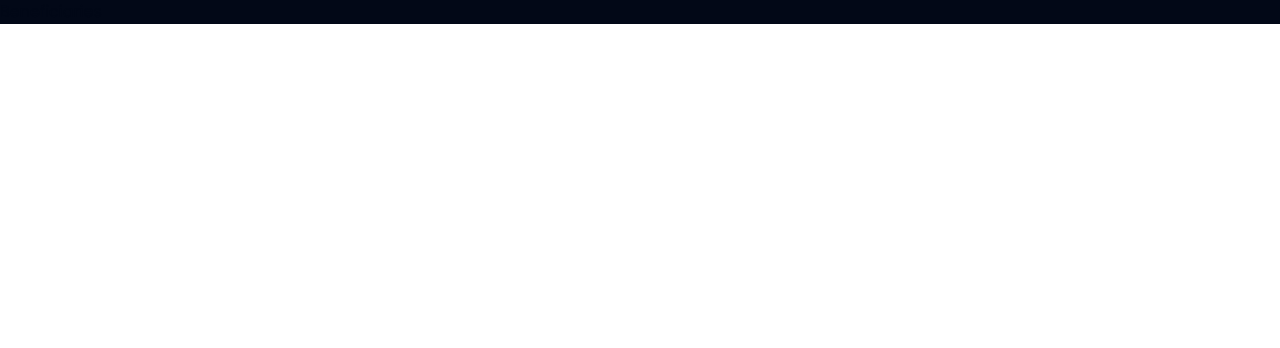
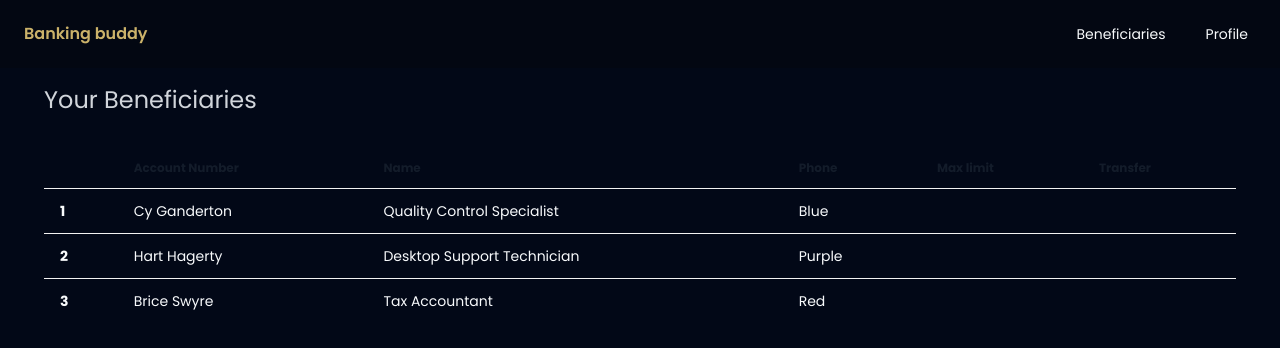
Before and after one commit to Ydixit007/Banking-buddy-app, a React (Vite) app in the folder Frontend/: page /dashboard/beneficiaries in a window 1280 px wide. Shown: the top 348 px of the page. Built offline with nearby package versions, Linux system fonts and the light colour scheme.

Commit message:
added beneficiaries page and profile page

```diff
--- a/Frontend/src/components/Navbar.tsx
+++ b/Frontend/src/components/Navbar.tsx
@@ -5,7 +5,7 @@
   return (
     <div className="drawer">
       <input id="my-drawer-3" type="checkbox" className="drawer-toggle" />
-      <div className="drawer-content flex flex-col">
+      <div className="drawer-content w-full max-w-7xl mx-auto flex flex-col">
         {/* Navbar */}
         <div className="w-full navbar bg-gray-950">
           <div className="flex-none lg:hidden">
@@ -45,7 +45,9 @@
           </div>
         </div>
         {/* Page content here */}
-        {children}
+        <div className="px-5">
+          {children}
+        </div>
       </div>
       <div className="drawer-side">
         <label
--- a/Frontend/src/routes/Beneficiaries.tsx
+++ b/Frontend/src/routes/Beneficiaries.tsx
@@ -1,6 +1,75 @@
+import Navbar from "@/components/Navbar"
+import { userReducerInitialState } from "@/redux/types/reducer.types";
+import axios from "axios";
+import { useEffect } from "react";
+import { useSelector } from "react-redux";
+
 const Beneficiaries = () => {
+  const { user } = useSelector(
+    (state: { userReducer: userReducerInitialState }) => state.userReducer
+  );
+
+  const getBeneficiariesData = async () => {
+    if (user) {
+      const res = await axios.get(`http://localhost:3000/api/v1/beneficiaries/all?accountNumber=${user.accountNumber}`);
+      const data = res.data;
+      console.log(data);
+    }
+  }
+
+  useEffect(() => {
+    getBeneficiariesData();
+  }, [])
+
+
   return (
-    <div>Beneficiaries</div>
+    <div className="min-h-screen w-full flex text-primary">
+      <Navbar>
+        <div className="dashboard-content px-6 min-h-[90vh]">
+          <h1 className="py-4 text-2xl text-gray-300">Your Beneficiaries</h1>
+          <div className="beneficiaries max-w-screen-2xl mx-auto pt-4">
+            <div className="overflow-x-auto">
+              <table className="table">
+                {/* head */}
+                <thead>
+                  <tr>
+                    <th></th>
+                    <th>Account Number</th>
+                    <th>Name</th>
+                    <th>Phone</th>
+                    <th>Max limit</th>
+                    <th>Transfer</th>
+                  </tr>
+                </thead>
+                <tbody>
+                  {/* row 1 */}
+                  <tr>
+                    <th>1</th>
+                    <td>Cy Ganderton</td>
+                    <td>Quality Control Specialist</td>
+                    <td>Blue</td>
+                  </tr>
+                  {/* row 2 */}
+                  <tr>
+                    <th>2</th>
+                    <td>Hart Hagerty</td>
+                    <td>Desktop Support Technician</td>
+                    <td>Purple</td>
+                  </tr>
+                  {/* row 3 */}
+                  <tr>
+                    <th>3</th>
+                    <td>Brice Swyre</td>
+                    <td>Tax Accountant</td>
+                    <td>Red</td>
+                  </tr>
+                </tbody>
+              </table>
+            </div>
+          </div>
+        </div>
+      </Navbar>
+    </div>
   )
 }
 
--- a/Frontend/src/routes/Profile.tsx
+++ b/Frontend/src/routes/Profile.tsx
@@ -1,6 +1,40 @@
+import Navbar from "@/components/Navbar"
+import { userReducerInitialState } from "@/redux/types/reducer.types";
+import { useState } from "react";
+import { useSelector } from "react-redux";
+import axios from "axios";
+
 const Profile = () => {
+  const { user } = useSelector(
+    (state: { userReducer: userReducerInitialState }) => state.userReducer
+  );
+  const [transcations, setTranscations] = useState([]);
+
+  const getTransactions = async() =>{
+    const res = await axios.get(``)
+  }
+
   return (
-    <div>Profile</div>
+    <div className="w-full min-h-screen text-primary">
+      <Navbar>
+        <>
+          <div className="profile py-4 flex justify-between items-center">
+            <div className="">
+              <h1 className="text-xl">Welcome, {user?.fullName}</h1>
+              <div className="email text-sm">{user?.email}</div>
+              <div className="phone text-sm">{user?.phone}</div>
+            </div>
+            <div className="">
+              <div className="balance text-xl">Balance: {user?.accountBalance}</div>
+              <div className="acc text-sm">{user?.accountNumber}</div>
+            </div>
+          </div>
+          <div className="recent">
+
+          </div>
+        </>
+      </Navbar>
+    </div>
   )
 }
 
--- a/Frontend/src/types/types.ts
+++ b/Frontend/src/types/types.ts
@@ -2,6 +2,7 @@
   fullName: string;
   email: string;
   address: string;
+  phone: number;
   role: string;
   accountNumber: number;
   accountBalance: number;
```
Also changed, not shown: 1 other file (tests, documents, lock files or other folders).
